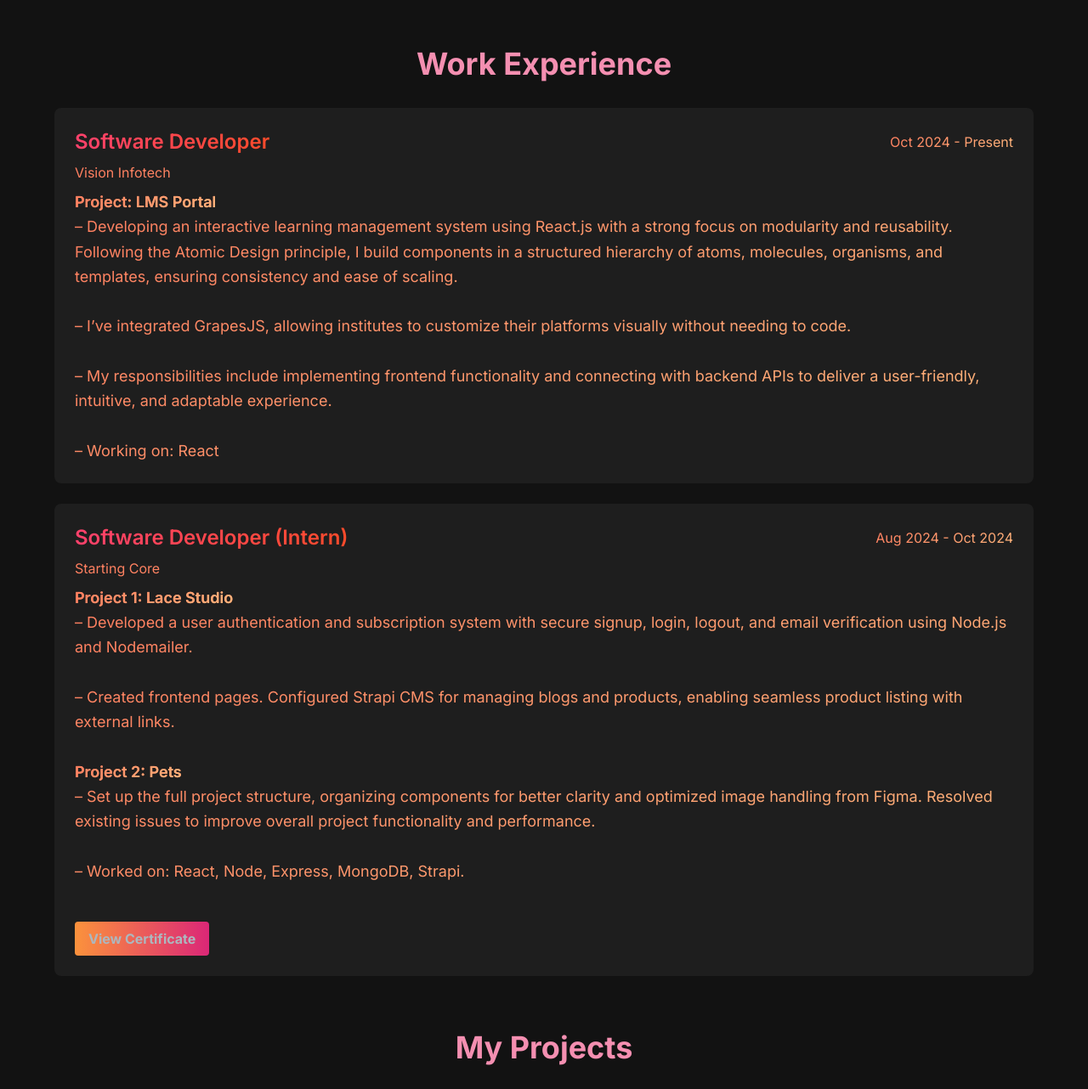
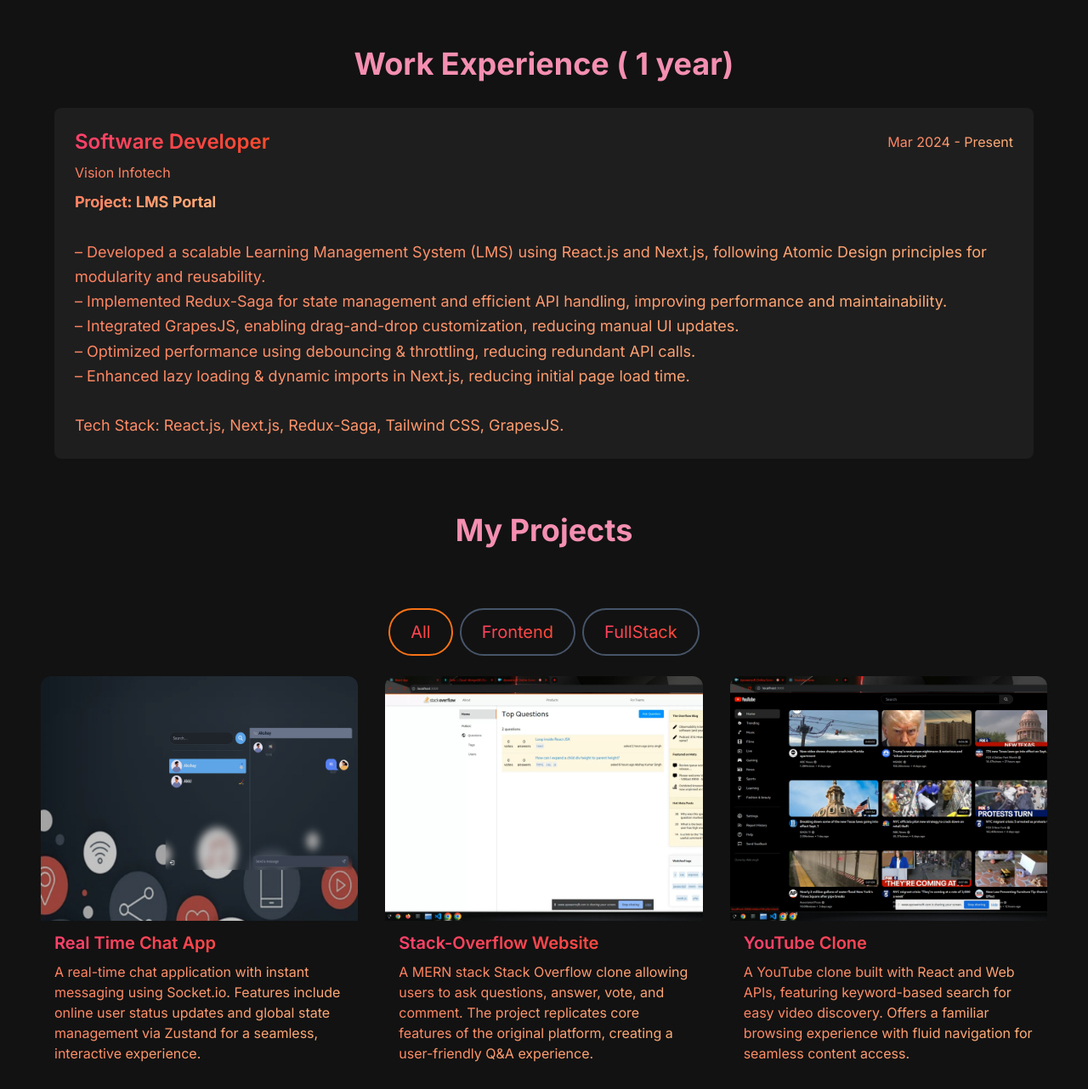
Before and after one commit to akshay-kumar-singh/PORTFOLIO-NEXT.JS-, a Next.js app: page / in a window 1280 px wide. Shown: the part 1793-3075 px from the top of the page at 85% size. Built offline with nearby package versions, Linux system fonts and the light colour scheme.

Commit message:
modify work experience

```diff
--- a/src/app/component/WorkExperience.jsx
+++ b/src/app/component/WorkExperience.jsx
@@ -1,37 +1,33 @@
 "use client";
 import { motion } from "framer-motion";
-import Link from "next/link";
 
 const workExperiences = [
   {
     id: 1,
     position: "Software Developer",
     company: "Vision Infotech",
-    duration: "Oct 2024 - Present",
+    duration: "Mar 2024 - Present",
     description: (
       <>
-        <span className="text-gradient font-semibold">
-          Project: LMS Portal
-          <br />
-        </span>
-        – Developing an interactive learning management system using React.js
-        with a strong focus on modularity and reusability. Following the Atomic
-        Design principle, I build components in a structured hierarchy of atoms,
-        molecules, organisms, and templates, ensuring consistency and ease of
-        scaling. <br />
+        <span className="text-gradient font-semibold">Project: LMS Portal</span>
+        <br /> <br/>
+        – Developed a scalable Learning Management System (LMS) using React.js and Next.js, following Atomic Design principles for modularity and reusability.
         <br />
-        – I’ve integrated GrapesJS, allowing institutes to customize their
-        platforms visually without needing to code.
+        – Implemented Redux-Saga for state management and efficient API handling, improving performance and maintainability.
         <br />
+        – Integrated GrapesJS, enabling drag-and-drop customization, reducing manual UI updates.
         <br />
-        – My responsibilities include implementing frontend functionality and
-        connecting with backend APIs to deliver a user-friendly, intuitive, and
-        adaptable experience.
+        – Optimized performance using debouncing & throttling, reducing redundant API calls.
         <br />
-        <br />– Working on: React
+        – Enhanced lazy loading & dynamic imports in Next.js, reducing initial page load time.
+        <br /> <br/>
+        Tech Stack: React.js, Next.js, Redux-Saga, Tailwind CSS, GrapesJS.
       </>
     ),
   },
+
+  // Commenting out Starting Core Experience
+  /*
   {
     id: 2,
     position: "Software Developer (Intern)",
@@ -68,6 +64,7 @@
       </>
     ),
   },
+  */
 ];
 
 const WorkExperience = () => {
@@ -79,7 +76,7 @@
   return (
     <section id="work-experience" className="py-12 bg-[#121212] text-[#ADB7BE]">
       <h2 className="text-center text-accent text-4xl font-bold text-white mb-8">
-        Work Experience
+        Work Experience ( 1 year)
       </h2>
       <div className="container mx-auto px-4">
         <ul className="space-y-6">
@@ -102,16 +99,6 @@
               <p className="text-gradient text-lg leading-relaxed mt-2">
                 {experience.description}
               </p>
-              {experience.company === "Starting Core" && (
-                <Link
-                  href="/startingcore.pdf"
-                  target="_blank"
-                  rel="noopener noreferrer"
-                  className="mt-4 inline-block bg-gradient-to-r from-primary-400 to-secondary-600 text-white text-center font-bold py-2 px-4 rounded transition duration-300 hover:scale-105 hover:shadow-lg"
-                >
-                  View Certificate
-                </Link>
-              )}
             </motion.li>
           ))}
         </ul>
```
